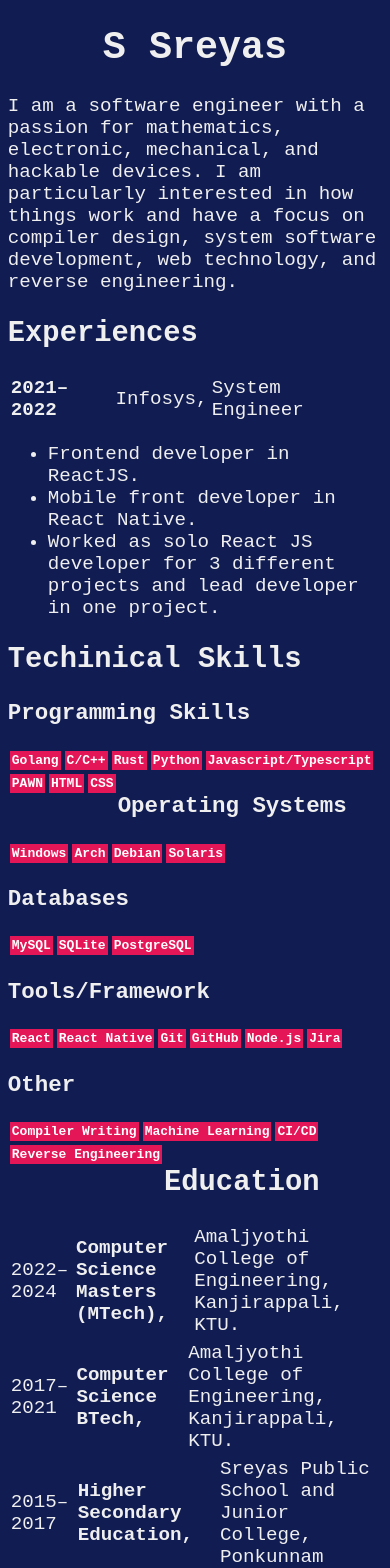
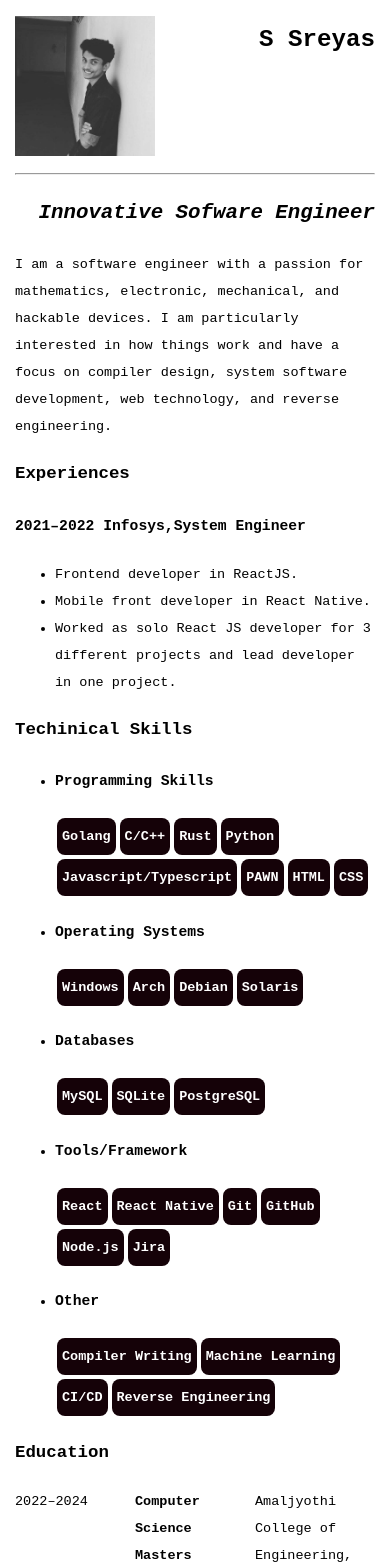
Before and after one commit to Sreyas-Sreelal/personal-page, a Next.js app: page / in a window 390 px wide. Shown: the top 1568 px of the page. Built offline with nearby package versions, Linux system fonts and the light colour scheme.

Commit message:
new design and responsive stuff

```diff
--- a/pages/data/aboutme.json
+++ b/pages/data/aboutme.json
@@ -1,4 +1,5 @@
 {
     "name": "S Sreyas",
-    "description": "I am a software engineer with a passion for mathematics, electronic, mechanical, and hackable devices. I am particularly interested in how things work and have a focus on compiler design, system software development, web technology, and reverse engineering."
+    "description": "I am a software engineer with a passion for mathematics, electronic, mechanical, and hackable devices. I am particularly interested in how things work and have a focus on compiler design, system software development, web technology, and reverse engineering.",
+    "tagline":"Innovative Sofware Engineer"
 }
--- a/pages/index.js
+++ b/pages/index.js
@@ -1,4 +1,3 @@
-import { useState } from "react";
 import Image from "next/image";
 import Link from "next/link";
 import AboutMe from "./data/aboutme.json";
@@ -9,10 +8,11 @@ import Projects from "./data/projects.json";
 
 function Section({ title, content }) {
     return <>
-        <h2>
+        <h3>
             {title}
-        </h2>
+        </h3>
         {content}
+
     </>
 }
 
@@ -20,15 +20,7 @@ function getContentExperience() {
     return <>
         {Experiences.experiences.map(experience => {
             return (<>
-                <table>
-                    <tbody>
-                        <tr>
-                            <th>{experience.timeperiod}</th>
-                            <td>{experience.company},</td>
-                            <td>{experience.position}</td>
-                        </tr>
-                    </tbody>
-                </table>
+                <h4><b>{experience.timeperiod}</b> {experience.company},{experience.position}</h4>
                 <ul>
                     {
                         experience.details.map(detail => {
@@ -48,36 +40,42 @@ function getContentExperience() {
 
 function getContentSkills() {
     function getSpecificSkill(skilltype) {
-        return <>{skilltype.map(skill => <div className="label">{skill}</div>)}<br/></>
+        return <>{skilltype.map(skill => <div className="label">{skill}</div>)}<div className="clear-label"></div></>
     }
 
-    return <>
-        <h3>Programming Skills</h3>
+    return <ul>
+        <li>
+            <h4>Programming Skills</h4>
             {getSpecificSkill(Skills.programming)}
-        <h3>Operating Systems</h3>
+        </li>
+        <li>
+            <h4>Operating Systems</h4>
             {getSpecificSkill(Skills.os)}
-        <h3>Databases</h3>
+        </li>
+        <li>
+            <h4>Databases</h4>
             {getSpecificSkill(Skills.db)}
-        <h3>Tools/Framework</h3>
+        </li>
+        <li>
+            <h4>Tools/Framework</h4>
             {getSpecificSkill(Skills.tools)}
-        <h3>Other</h3>
+        </li>
+        <li>
+            <h4>Other</h4>
             {getSpecificSkill(Skills.other)}
-    </>
+        </li>
+    </ul>
 }
 
 function getContentEducation() {
     return <>
         {
             Education.education.map(education => <>
-                <table>
-                    <tbody>
-                        <tr>
-                            <td>{education.timeperiod}</td>
-                            <th>{education.course},</th>
-                            <td>{education.institution}</td>
-                        </tr>
-                    </tbody>
-                </table>
+                <div className="row">
+                    <div className="col-1">{education.timeperiod}</div>
+                    <div className="col-1"><b>{education.course}</b></div>
+                    <div className="col-1">{education.institution}</div>
+                </div>
             </>)
         }
     </>
@@ -85,37 +83,38 @@ function getContentEducation() {
 
 function getContentProjects() {
     return <>
-        <table>
-            <tbody>
         {
-
-                    Projects.projects.map(project => <>
-                        <tr>
-                            <th><a href={project.link} >{project.title}</a></th>
-                            <td>{project.description}</td>
-                        </tr>
-                    </>
+            Projects.projects.map(project =>
+                <div className="row">
+                    <div className="col-2"><b><a href={project.link} >{project.title}</a></b></div>
+                    <div className="col-2">{project.description}</div>
+                </div>
             )
-
         }
-            </tbody>
-        </table>
     </>
 }
 
 export default function Index() {
     return (
-        <>
+        <><main>
+            <div className="image">
+                <Image src={"/me.jpg"} width={140} height={140} />
+            </div>
             <h1>
                 {AboutMe.name}
-            </h1>
-            <main>
+            </h1><div className="clear-label"></div>
+            <hr />
+            <h2>{AboutMe.tagline}</h2>
+
             {AboutMe.description}
-            </main>
+
+            <div className="container container-lg container-md container-sm container-xl">
                 <Section title={"Experiences"} content={getContentExperience()} />
                 <Section title="Techinical Skills" content={getContentSkills()} />
                 <Section title="Education" content={getContentEducation()} />
                 <Section title="Projects" content={getContentProjects()} />
+            </div>
+        </main>
         </>
     )
 }
--- a/styles/globals.css
+++ b/styles/globals.css
@@ -1,37 +1,128 @@
 body {
-    padding: 0;
-    margin: 2%;
-    font-family:'Courier New', Courier, monospace;
-    color: rgb(239, 239, 239);
-    background-color: rgb(17, 28, 82);
-    font-size: larger;
+    padding-left: 15px;
+    padding-right: 15px;
+    margin: 0;
+    font-family: 'Courier New', Courier, monospace;
+    color: rgb(0, 0, 0);
+    background-color: rgb(255, 255, 255);
+    line-height: 2;
+}
+
+main {
+    font-size: calc(0.6em + 1vmin);
 }
 
 h1 {
-    text-align: center;
+    text-align: right;
+    display: block;
+    align-items: center  ;
+    font-weight: 800;
+    font-size: calc(1.5em + 1vmin);
+}
 
-    font-weight: 800;
+h2 {
+    text-align: right;
+    font-style: italic;
+    font-size: calc(1.25em + 1vmin);
+}
+
+h3 {
+    font-size: calc(1em + 1vmin);
+}
+
+h4 {
+    font-size: calc(0.8em + 1vmin);
+}
+
+.row {
+    display: flex;
+}
+
+.container,
+.container-lg,
+.container-md,
+.container-sm,
+.container-xl {
+    width: 100%;
+}
+
+.col-1 {
+    width: 33.33%;
+}
+
+.col-2 {
+    width: 50%;
+}
+
+.col-3 {
+    width: 100%;
+}
+
+@media (max-width:768px) {
+
+    .container,
+    .container-md,
+    .container-sm {
+        max-width: 720px;
+    }
+
 
 }
 
+@media (max-width:992px) {
 
-td,th {
-    text-align: left;
-    margin: 30px auto;
+    .container,
+    .container-lg,
+    .container-md,
+    .container-sm {
+        max-width: 960px;
+    }
+}
+
+@media (max-width:1200px) {
+
+    .container,
+    .container-lg,
+    .container-md,
+    .container-sm,
+    .container-xl {
+        max-width: 1000px;
+    }
 }
 
 .label {
-    background-color: rgb(228, 22, 87);
-    color:  rgb(255, 255, 255);
+    background-color: rgb(21, 2, 8);
+    color: rgb(255, 255, 255);
     font-weight: bolder;
-    font-size: small;
     margin: 2px;
-    padding: 2px;
+    padding: 5px;
+    overflow: hidden;
+    float: left;
+    border-radius: 8px;
+
+}
+
+.image{
     float: left;
 }
+
+.line {
+    display: flex;
+    align-items: center;
+}
+
+.line hr {
+    width: 100%;
+    margin-right: 12%;
+
+}
+
+.clear-label {
+    clear: both;
+}
+
 a {
     text-decoration: none;
-    color: rgb(13, 232, 93);
+    color: rgb(170, 94, 7);
     text-shadow: 33em;
-
 }
```
Also changed, not shown: public/me.jpg (added). Lines whose indentation alone changed are shown as unchanged.
